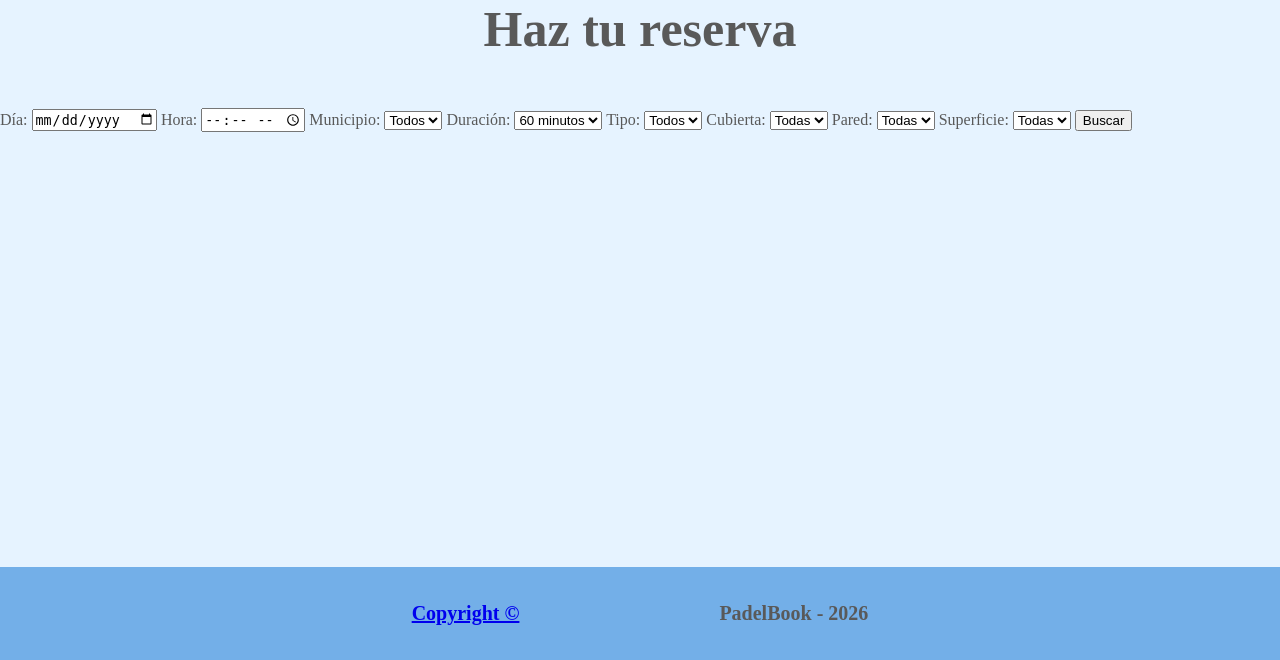
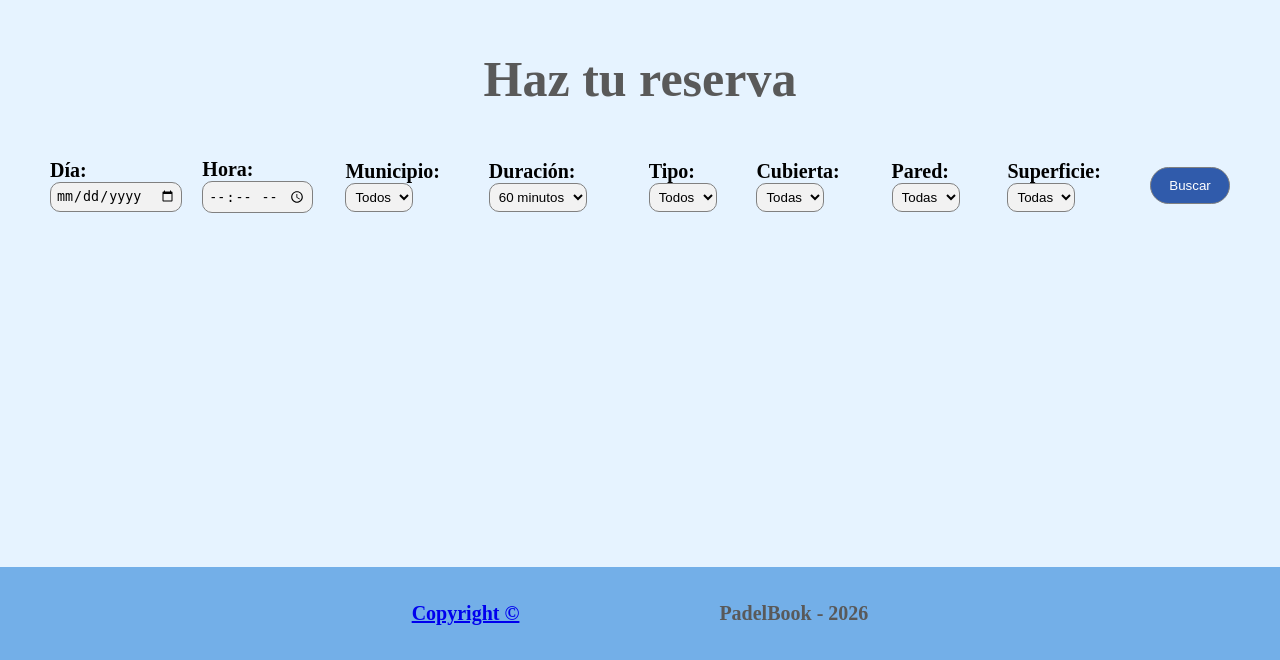
Before and after one commit to ChristianEscalas/PadelBook, a Flask app: page /reservar in a window 1280 px wide; the page is wider, and only the part inside the window is pictured. Shown: the part 140-800 px from the top of that part. Run offline with Flask 3, Linux system fonts and the light colour scheme; some libraries are stand-ins or nearby versions.

Commit message:
feat: add styles to reservar page

```diff
--- a/app/static/css/styles.css
+++ b/app/static/css/styles.css
@@ -435,3 +435,109 @@ footer div {
 #cancelButton {
   background-color: #FF6464;
 }
+
+/* RESERVAR */
+
+#reservar {
+  padding: 50px;
+  display: flex;
+  flex-direction: column;
+  align-items: center;
+}
+
+#reservar #reservarForm {
+  display: flex;
+  flex-direction: row;
+  gap: 20px;
+  align-items: center;
+}
+#reservar #reservarForm label{
+  color: black;
+  font-size: 20px;
+  font-weight: 600;
+  margin-bottom: 10px;
+}
+
+#reservar #reservarForm input, select {
+  background-color: #F2F2F2;
+  padding: 5px;
+  margin-bottom: 30px;
+  border-radius: 10px;
+  border: 1px solid gray;
+  cursor: pointer;
+  margin-bottom: 0px;
+}
+
+#reservar #reservarForm button {
+  background-color: #305BAB;
+  padding: 10px;
+  width: 80px;
+  border-radius: 20px;
+  border: 1px solid gray;
+  color: white;
+  cursor: pointer;
+  transition: transform 0.3s ease, background-color 0.3s ease;
+}
+
+#reservar #reservarForm button:hover {
+  background-color: #AEEA00;
+  color: black;
+  transform: translateY(-5px);
+}
+
+#reservar #clubesDisponibles {
+  display: flex;
+  flex-direction: column;
+  align-items: center;
+  gap: 20px;
+  margin-top: 20px;
+}
+
+#reservar .tarjetaClub{
+  background-color: #FFFFFF;
+  border-radius: 30px;
+  padding: 25px 25px 9px 25px;
+  width: 800px;
+  box-shadow: 10px 10px 0px #1E88E5;
+  margin-top: 30px;
+}
+
+#reservar .tarjetaClub .infoClub {
+  display: grid;
+  grid-template-columns: repeat(4, 1fr);
+  align-items: center;
+  gap: 20px;
+}
+
+#reservar .tarjetaClub .infoClub .fotoclub img {
+  width: 150px;
+  height: 150px;
+}
+
+#reservar .tarjetaClub h3{
+  text-align: center;
+  font-size: 20px;
+  margin: 0px;
+  margin-bottom: 10px;
+}
+
+#reservar .tarjetaClub .boton-reserva {
+  text-align: center;
+}
+
+#reservar .tarjetaClub button {
+  background-color: #305BAB;
+  padding: 10px;
+  width: 100px;
+  border-radius: 20px;
+  border: 1px solid gray;
+  color: white;
+  cursor: pointer;
+  transition: transform 0.3s ease, background-color 0.3s ease;
+}
+
+#reservar .tarjetaClub button:hover {
+  background-color: #AEEA00;
+  color: black;
+  transform: translateY(-5px);
+}
--- a/app/static/js/player/reservate.js
+++ b/app/static/js/player/reservate.js
@@ -41,7 +41,7 @@ async function sendForm(form) {
       data.forEach((club) => {
         clubsDiv.innerHTML += `
           <div class="tarjetaClub">
-            <p>${club.club_name}</p>
+            <h3>${club.club_name}</h3>
             <div class="infoClub">
 
               <div class="fotoclub">
@@ -49,15 +49,15 @@ async function sendForm(form) {
               </div>
 
               <div class="info">
-                <p><span>Dirección:</span></p>
-                <p><span>Horario:</span></p>
-                <p><span>Duración de los partidos:</span></p>
+                <p><strong>Dirección:</strong></p>
+                <p><strong>Horario:</strong></p>
+                <p><strong>Duración de los partidos:</strong></p>
               </div>
 
               <div class="datos">
                 <p>${club.address}</p>
                 <p>De ${club.open_hour} a ${club.close_hour}</p>
-                <p>${club.game_duration}</p>
+                <p>${club.game_duration} minutos</p>
               </div>
 
               <div class="boton-reserva">
--- a/app/templates/players/reservate.html
+++ b/app/templates/players/reservate.html
@@ -13,45 +13,62 @@ Reservar
     <h1>Haz tu reserva</h1>
     <form id="reservarForm">
 
+      <div class="campo">
         <label for="dia">Día:</label>
         <input type="date" id="dia" name="dia" value="{{ today }}" required>
+      </div>
 
+      <div class="campo">
         <label for="hora">Hora:</label>
         <input type="time" id="hora" name="hora" step="1800" required>
+      </div>
 
+      <div class="campo">
         <label for="municipio">Municipio:</label>
         <select id="municipio" name="municipio" required>
           <option value="">Todos</option>
         </select>
+      </div>
 
+      <div class="campo">
         <label for="duracion">Duración:</label>
         <select id="duracion" name="duracion" required>
           <option value="60">60 minutos</option>
           <option value="90">90 minutos</option>
         </select>
+      </div>
 
+      <div class="campo">
         <label for="tipo">Tipo:</label>
         <select id="tipo" name="tipo" required>
           <option value="">Todos</option>
         </select>
+      </div>
 
+      <div class="campo">
         <label for="cubierta">Cubierta:</label>
         <select id="cubierta" name="cubierta" required>
           <option value="">Todas</option>
         </select>
+      </div>
 
+      <div class="campo">
         <label for="pared">Pared:</label>
         <select id="pared" name="pared" required>
           <option value="">Todas</option>
         </select>
+      </div>
 
+      <div class="campo">
         <label for="superficie">Superficie:</label>
         <select id="superficie" name="superficie" required>
           <option value="">Todas</option>
         </select>
+      </div>
 
+      <div class="campo">
         <button type="submit" id="filtrarReservas">Buscar</button>
-
+      </div>
     </form>
 
     <div id="clubesDisponibles"></div>
```
Lines whose indentation alone changed are shown as unchanged.
